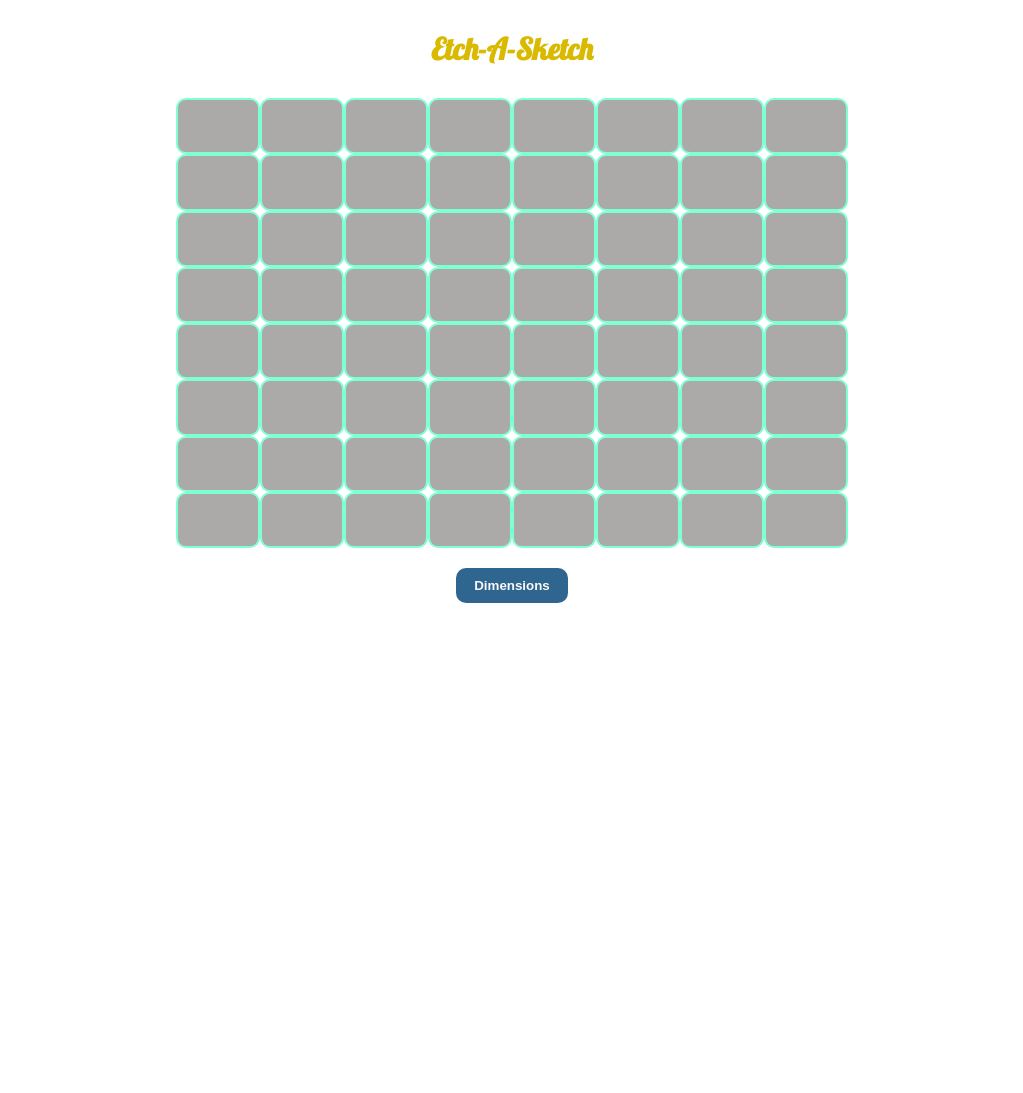
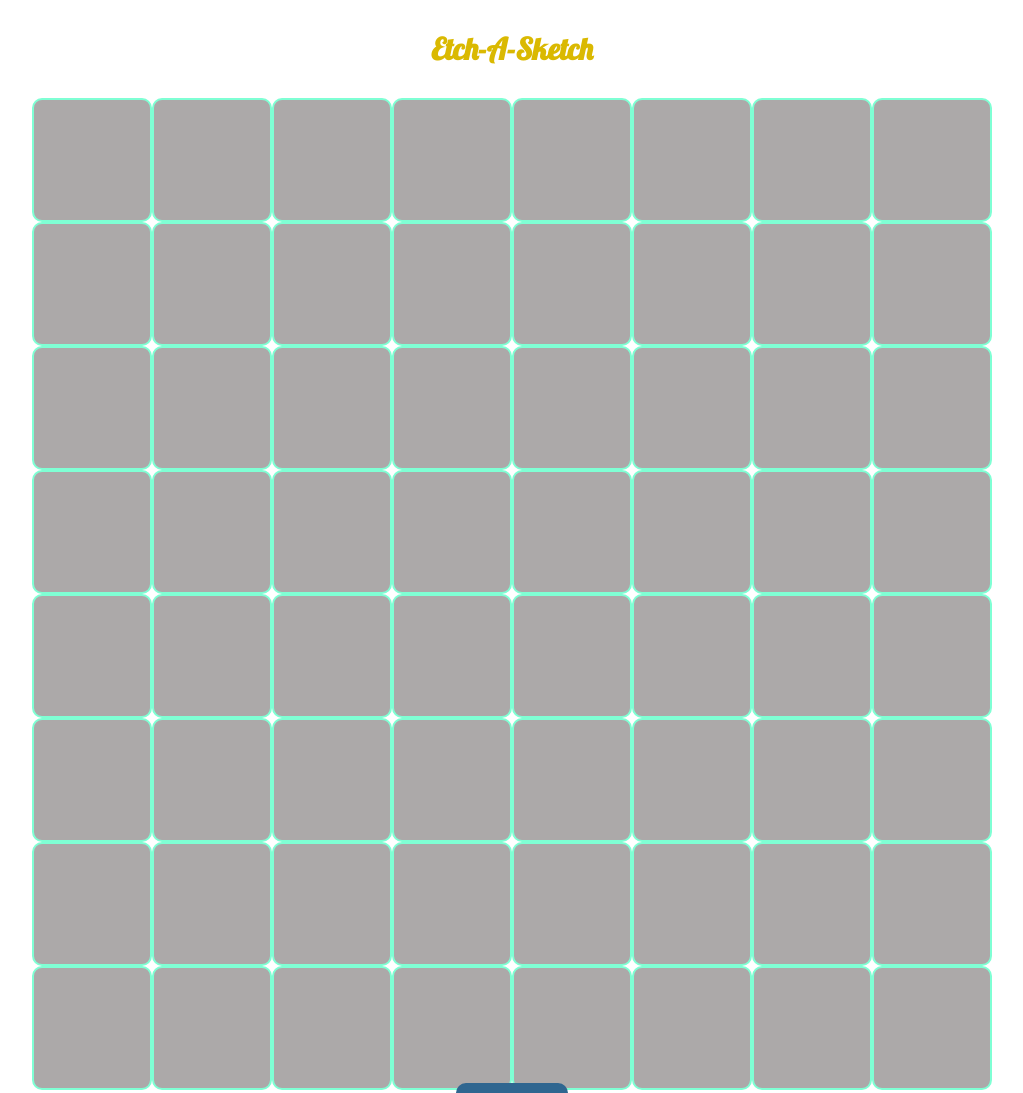
Before and after one commit to GerardoSalinas/Etch-a-Sketch, a plain HTML site: page index.html in a window 1280 px wide. Shown: the top 1093 px of the page, without its empty margins (128-1151 px from the left). Before the commit the page ends 800 px from the top, so only its background shows below. Drawn offline with Linux system fonts and the light colour scheme.

Commit message:
Fixed generateGrid function

```diff
--- a/script.js
+++ b/script.js
@@ -17,20 +17,31 @@ function getRandomColor(){//returns a string containing all three values for a r
 
 function generateGrid(rows, columns){
     let square;
-    let rowDivs;
+    let rowDiv;
     for (let i = 0; i<rows; i++){
-        rowDivs = document.createElement('div');
-        rowDivs.classList.add('row');
-        gridContainer.appendChild(rowDivs);
+        rowDiv = document.createElement('div');
+        rowDiv.classList.add('row');
 
         for (let j = 0; j<columns; j++){
             square = document.createElement('div');
             square.classList.add('square');
             addsEvents(square);
-            rowDivs.appendChild(square);
+            rowDiv.appendChild(square);
         }
+        gridContainer.appendChild(rowDiv);
     }
     return;
+}
+
+function removeGrid(){
+    const parent = gridContainer;
+    let count = 0;
+    while (parent.hasChildNodes()) {
+        count++;
+        parent.removeChild(parent.firstChild);
+
+    }
+
 }
 
 function addsEvents(node){
@@ -72,6 +83,7 @@ dimensionsButton.addEventListener('click', () => {
     rows = validateNumber(rows);
     let columns = parseInt(prompt("Enter grid columns:"));
     columns = validateNumber(columns);
+    removeGrid();
     generateGrid(rows, columns);
 });
 
--- a/styles.css
+++ b/styles.css
@@ -25,16 +25,14 @@ body {
     border: 2px solid #2F6690;
     border-radius: 10px;
     font-weight: 700;
-    margin-top: 20px;
+    margin-top: 25px;
 }
 
 .grid-container {
     display: flex;
-
-    justify-self: center;
+    /* flex-direction: column; */
     width: 960px;
-    height: 450px;
-    justify-content: center;
+    height: 960px;
     /* gap: 1px; */
     margin: auto;
     flex-wrap: wrap;
@@ -42,31 +40,37 @@ body {
 
 .row > *{
     display: flex;
-    justify-content: center;
-    align-items: center;
+    flex: 1;
     background-color: #aca9a9;
     border: 2px solid aquamarine;
     border-radius: 10px;
-    /* flex-basis: 90px; */
-    width: 80px;
-    height: auto;
+    width: auto;
+    padding-top: 100%;
 }
 
 .hover {
     scale: 0.9;
     /* background-color: rgb(192, 28, 192); */
     border: 2px solid aquamarine;
-    border-radius: 40px;
+    border-radius: 60px;
     opacity: 0.9; /*  this vlaue needs to be 0.1 initially */
     color: #faf7f7;
-    transition: 200ms linear 10ms;
+    transition: 100ms linear 10ms;
 
 }
 
 .row {
     display: flex;
+    flex: 1;
+    flex-direction: column;
+    justify-content: center;
     flex-wrap: wrap;
+    /* border: 2px solid #2F6690; */
+    width: auto;
+    height: auto;
 }
+
+
 /* colors:
 #2F6690
 #3A7CA5
```
